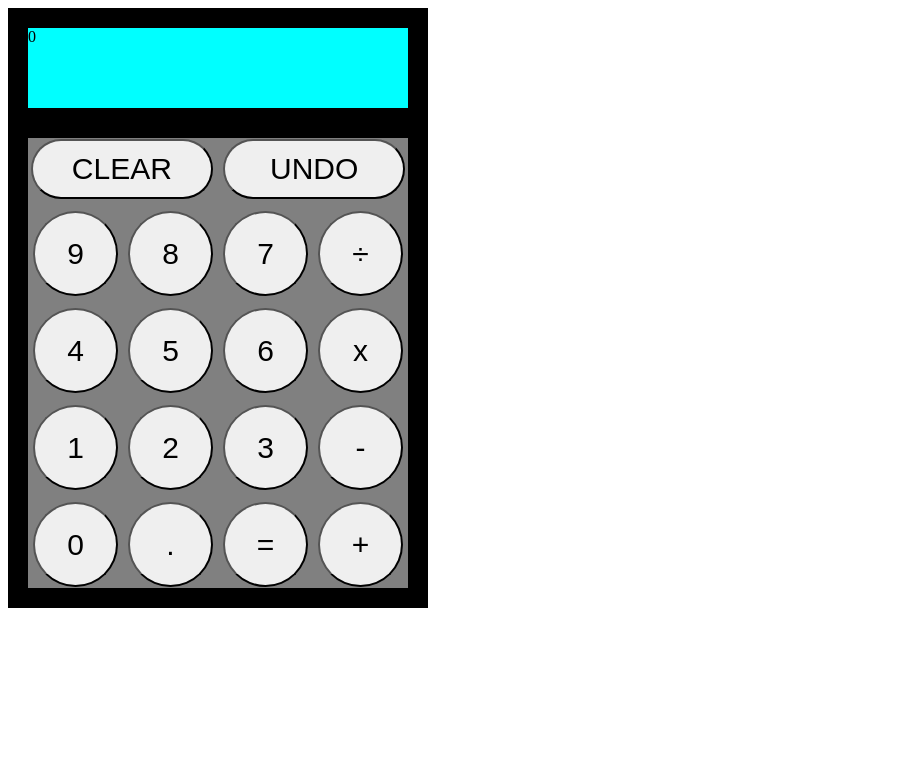
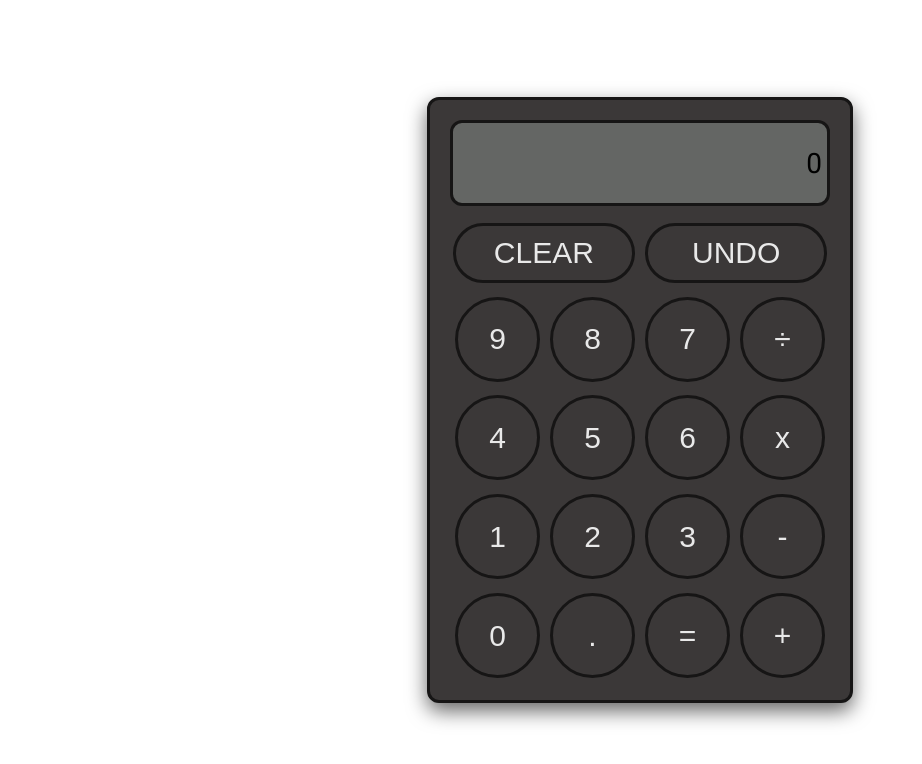
Before and after one commit to Eki213/calculator, a plain HTML site: page index.html in a window 1280 px wide. Shown: the whole page, without its empty margins (0-922 px from the left). Drawn offline with Linux system fonts and the light colour scheme.

Commit message:
Polish UI
Adjust colors, fonts, borders, display text alignment.

```diff
--- a/style.css
+++ b/style.css
@@ -1,16 +1,47 @@
+@import url('https://fonts.googleapis.com/css2?family=Roboto:wght@400;700&display=swap');
+
+body {
+    display: flex;
+    flex-direction: column;
+    justify-content: center;
+    align-items: center;
+    height: 100vh;
+    margin: 0;
+    overflow: hidden;
+    font-family: 'Roboto', sans-serif;
+}
+
 .calculator {
     display: flex;
     flex-direction: column;
-    gap: 30px;
-    background-color: black;
+    gap: 15px;
     width: 380px;
     height: 560px;
     padding: 20px;
+    box-shadow: 0 8px 20px rgba(0, 0, 0, 0.6);
 }
 
 .display {
-    background-color: aqua;
+    display: flex;
+    justify-content: flex-end;
+    align-items: center;
+    font-family: Roboto, sans-serif;
+    font-size: 28px;
+    background-color: rgb(100, 102, 100);
     height: 80px;
+    padding: 0 5px;
+}
+
+.calculator, .display, .buttons button {
+    border: solid rgb(22, 21, 21);
+}
+
+.calculator, .display {
+    border-radius: 12px;
+}
+
+.calculator, .buttons button {
+    background-color: rgb(59, 56, 56);
 }
 
 .buttons {
@@ -19,15 +50,24 @@
     justify-content: center;
     align-items: center;
     gap: 10px;
-    background-color: gray;
     flex: 1;
 }
 
 .buttons button {
     font-size: 30px;
+    color: rgb(233, 233, 233);
     width: 85px;
     height: 85px;
     border-radius: 50px;
+    cursor: pointer;
+}
+
+.buttons button:hover {
+    background-color: rgb(48, 45, 45);
+}
+
+.buttons button:active {
+    background-color: rgb(41, 38, 38);
 }
 
 .buttons .clear-btn, .buttons .undo-btn {
```
